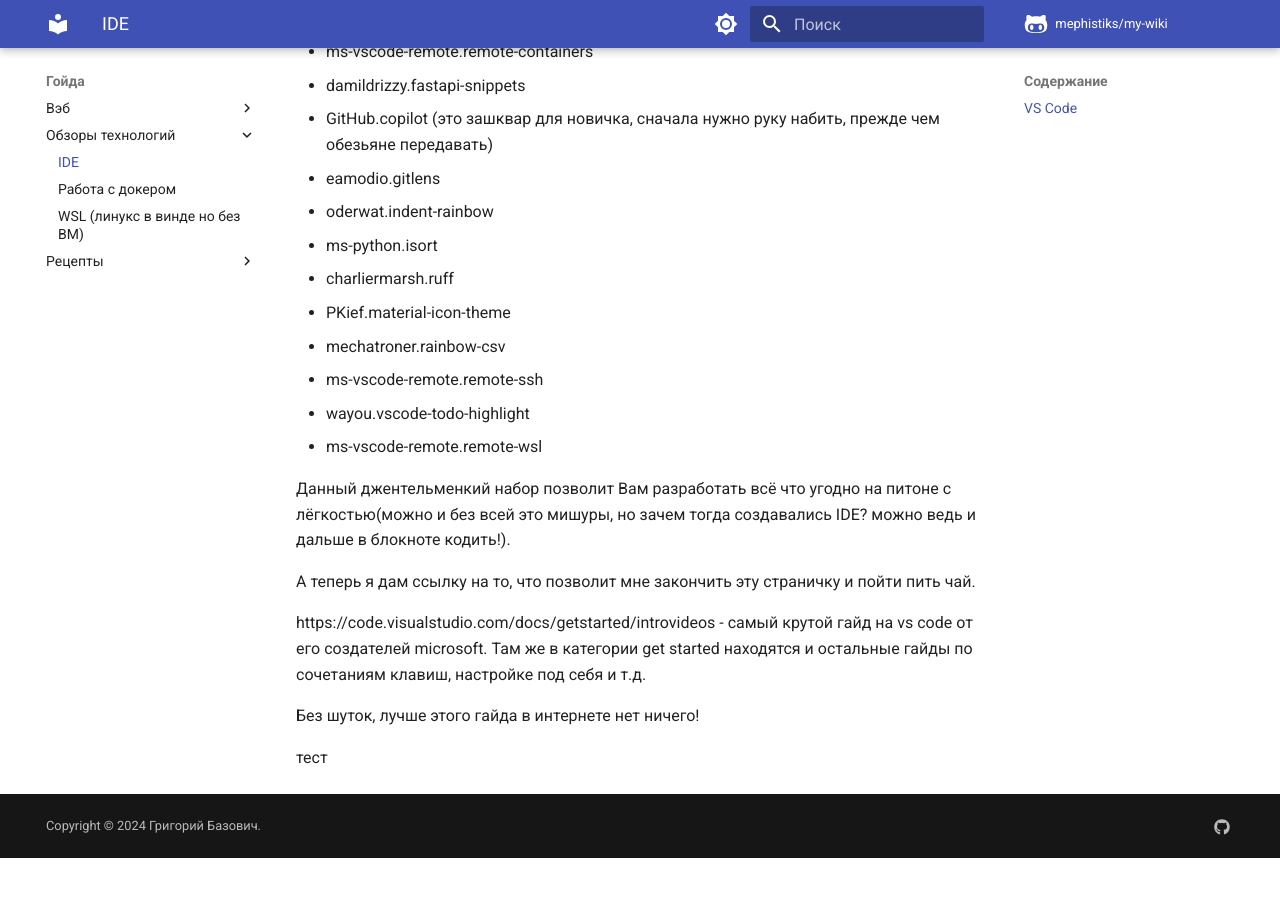
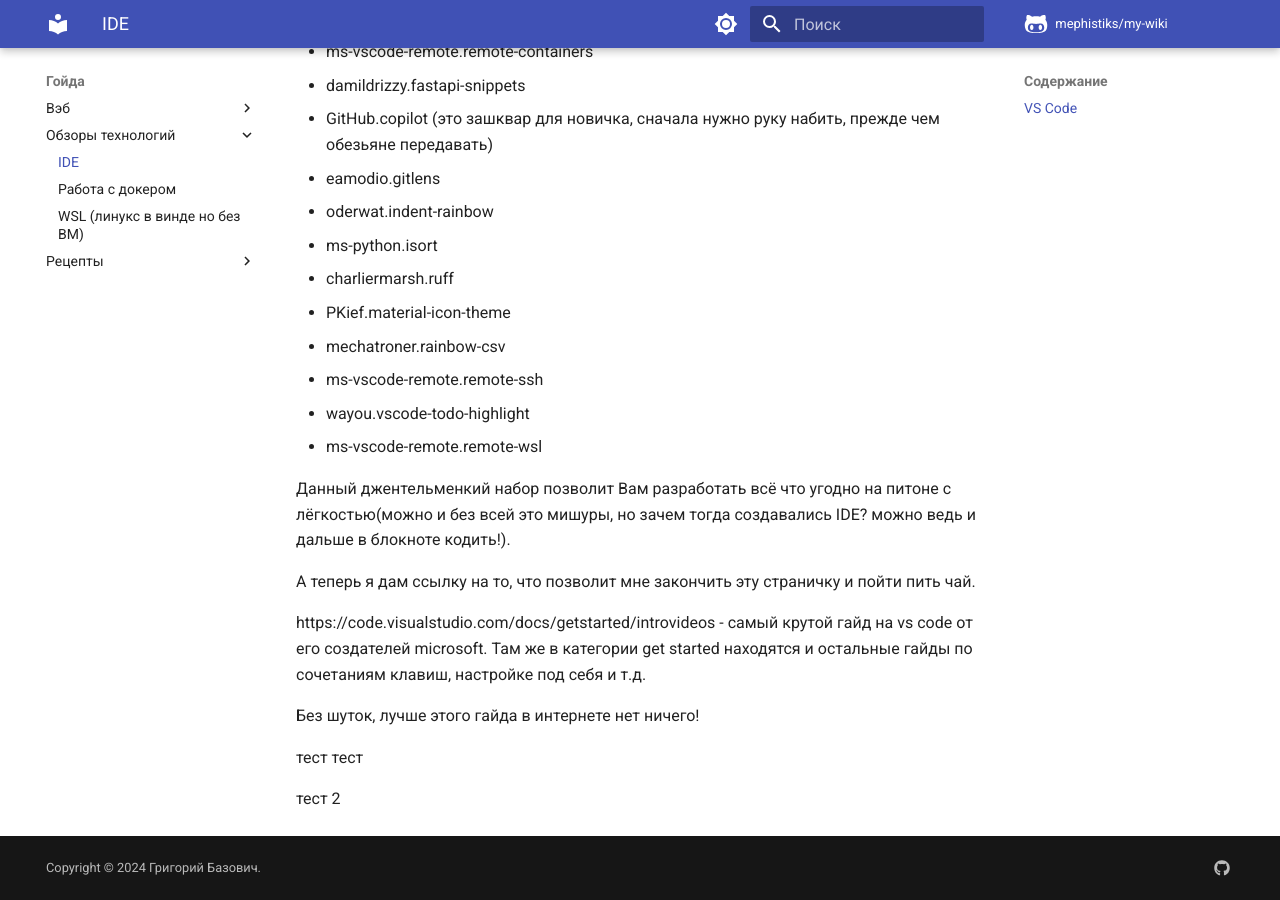
Before and after one commit to mephistiks/my-wiki, an MkDocs documentation site: the page built from docs/review/ide.md, in a window 1280 px wide and 900 px high, scrolled down 940 px. Built offline with MkDocs 1.6.1 and Material for MkDocs 9.7.7, drawn with Linux system fonts in a browser that asks for light colours; comment, search, counter and statistics services are not loaded; before the commit the page ends 1798 px from its top, so only the background shows below that.

Commit message:
тест 2

```diff
--- a/docs/review/ide.md
+++ b/docs/review/ide.md
@@ -38,4 +38,6 @@ https://code.visualstudio.com/docs/getstarted/introvideos - самый крут
 
 Без шуток, лучше этого гайда в интернете нет ничего!
 
-тест
+тест тест
+
+тест 2
```
